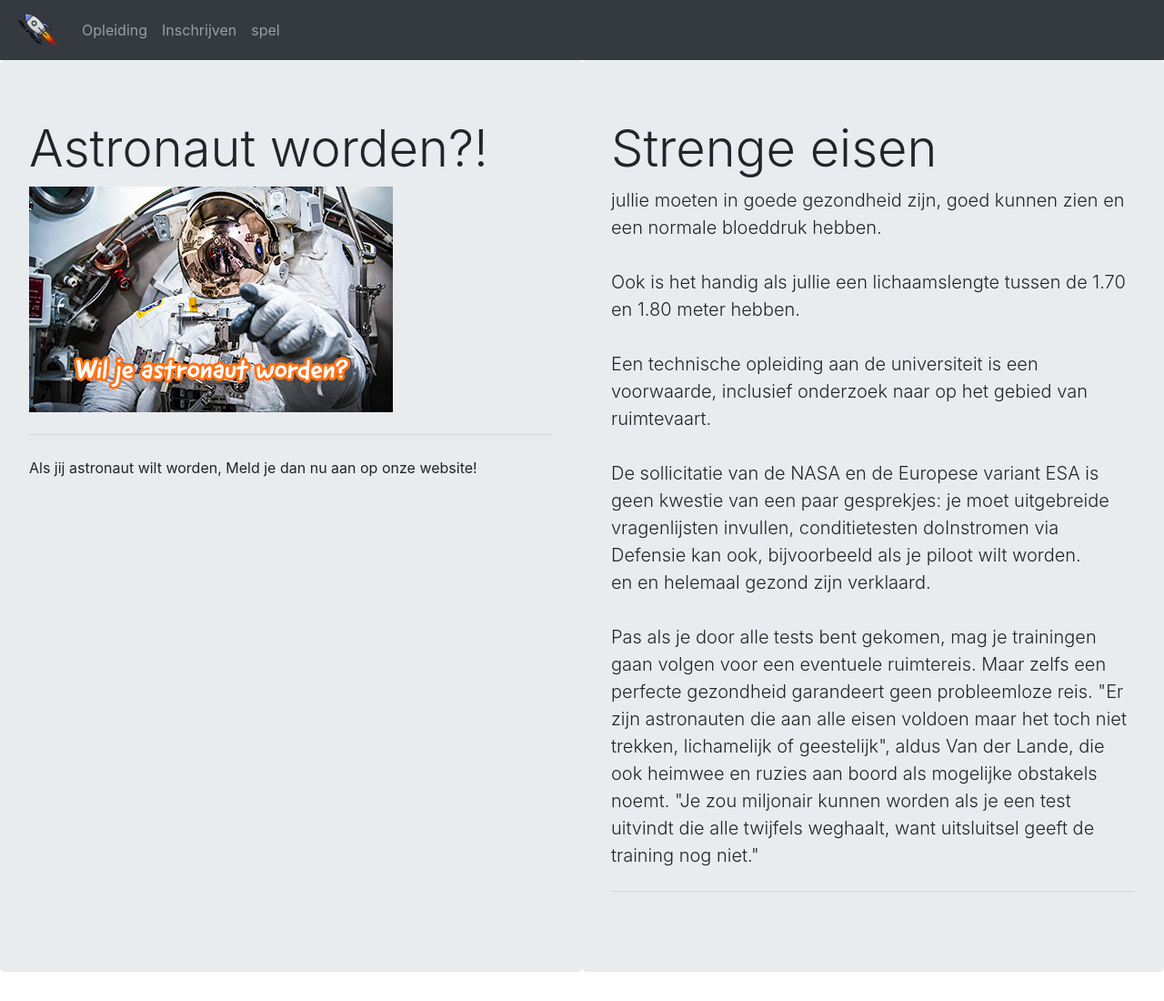
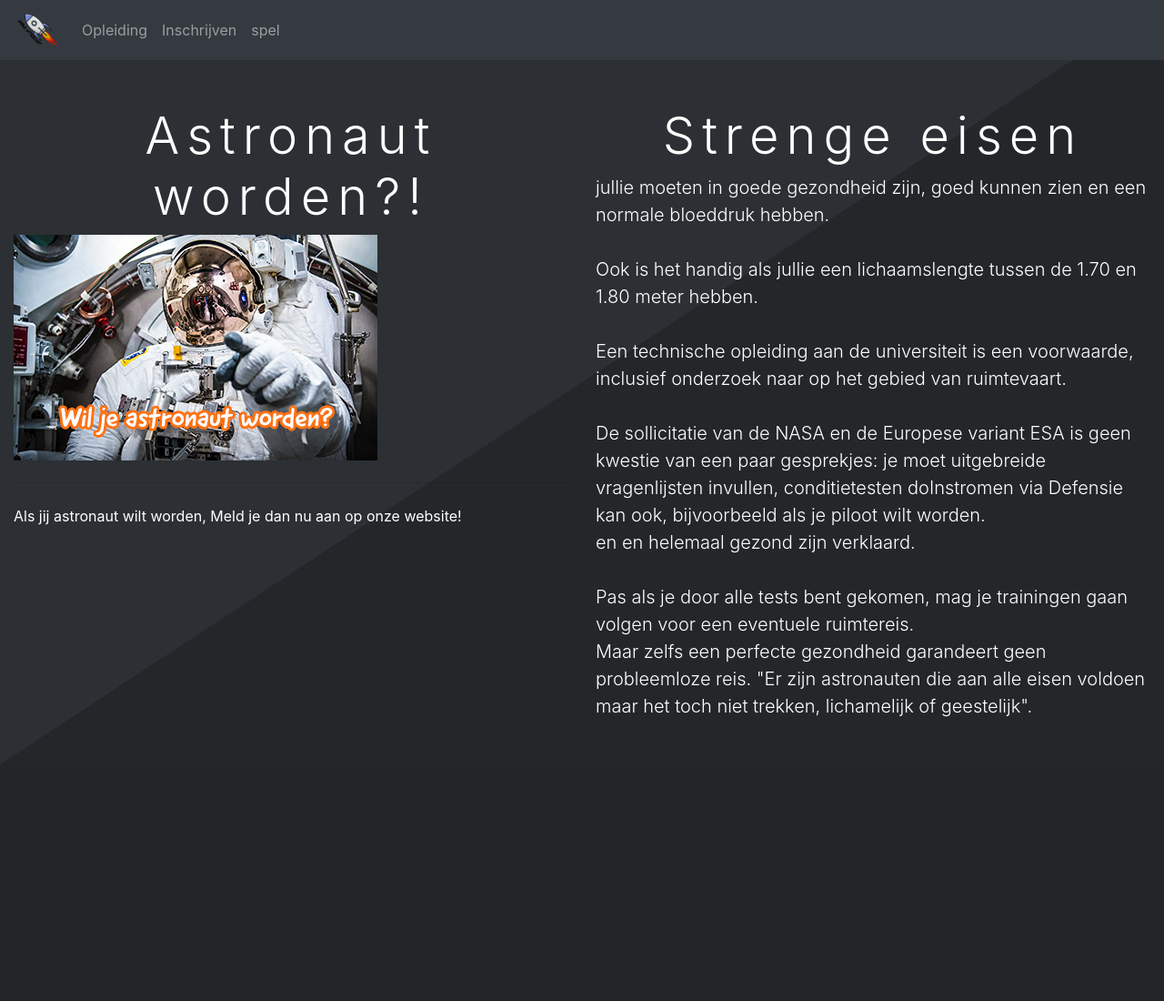
Before and after one commit to AronVLD/Pro-2, a PHP site: page /opleiding.php in a window 1280 px wide. Shown: the whole page at 91% size. After the commit the page ends 788 px from the top, so only its background shows below. Run offline with PHP 8.4, Linux system fonts and the light colour scheme.

Commit message:
opleiding.php

```diff
--- a/css/style.css
+++ b/css/style.css
@@ -38,6 +38,7 @@ h1 {
     margin-top: 500px;
 
 }
+
 .background {
     background-image: linear-gradient(to bottom right, #2c2f33 50%, #23272a 50%);
 }
--- a/navbar.php
+++ b/navbar.php
@@ -1,7 +1,7 @@
 <!-- navbar -->
 <nav class="navbar navbar-expand-sm bg-dark navbar-dark">
     <!-- Brand/logo -->
-    <a class="navbar-brand" href="#">
+    <a class="navbar-brand" href="index.php">
       <img src="./img/navbar_logo.png" alt="logo" style="width:50px;">
     </a>
   <!-- Links -->
--- a/opleiding.php
+++ b/opleiding.php
@@ -7,10 +7,10 @@
 
     <!-- Bootstrap CSS -->
     <link rel="stylesheet" href="https://stackpath.bootstrapcdn.com/bootstrap/4.3.1/css/bootstrap.min.css" integrity="sha384-ggOyR0iXCbMQv3Xipma34MD+dH/1fQ784/j6cY/iJTQUOhcWr7x9JvoRxT2MZw1T" crossorigin="anonymous">
-
+    <link rel="stylesheet" href="./css/style.css">
     <title>Yeet!</title>
   </head>
-  <body>
+  <body class="background">
   <div class="row bg-light" id="navbar">
             <div class="col-12">
 
@@ -19,17 +19,16 @@
         </div>
   <div class="container-fluid">
   <div class="row">
-  <div class="jumbotron col-6">
+  <div class="col-6 text-white">
   <h1 class="display-4">Astronaut worden?!</h1>
   <p class="lead">
   <img src="img\Become_an_astronaut_-_NL.jpg" alt="Meld je aan bij "aanmelden" in de navbar!">
   </p>
   <hr class="my-4">
   <p>Als jij astronaut wilt worden, Meld je dan nu aan op onze website!</p></div>
-  <div class="jumbotron col-6">
+  <div class="col-6 text-white">
     <h1 class="display-4">Strenge eisen</h1>
     <p class="lead">
-
       jullie moeten in goede gezondheid zijn, goed kunnen zien en een normale bloeddruk hebben.<br>
       <br>
       Ook is het handig als jullie een lichaamslengte tussen de 1.70 en 1.80 meter hebben.<br>
@@ -39,7 +38,8 @@ Een technische opleiding aan de universiteit is een voorwaarde, inclusief onderz
       De sollicitatie van de NASA en de Europese variant ESA is geen kwestie van een paar gesprekjes: je moet uitgebreide vragenlijsten invullen, conditietesten doInstromen via Defensie kan ook, bijvoorbeeld als je piloot wilt worden.<br>
       en en helemaal gezond zijn verklaard.<br>
       <br>
-Pas als je door alle tests bent gekomen, mag je trainingen gaan volgen voor een eventuele ruimtereis. Maar zelfs een perfecte gezondheid garandeert geen probleemloze reis. "Er zijn astronauten die aan alle eisen voldoen maar het toch niet trekken, lichamelijk of geestelijk", aldus Van der Lande, die ook heimwee en ruzies aan boord als mogelijke obstakels noemt. "Je zou miljonair kunnen worden als je een test uitvindt die alle twijfels weghaalt, want uitsluitsel geeft de training nog niet."
+      Pas als je door alle tests bent gekomen, mag je trainingen gaan volgen voor een eventuele ruimtereis.<br>
+      Maar zelfs een perfecte gezondheid garandeert geen probleemloze reis. "Er zijn astronauten die aan alle eisen voldoen maar het toch niet trekken, lichamelijk of geestelijk".
       </p>
     <hr class="my-4">
   </div>
```
Lines whose indentation alone changed are shown as unchanged.
